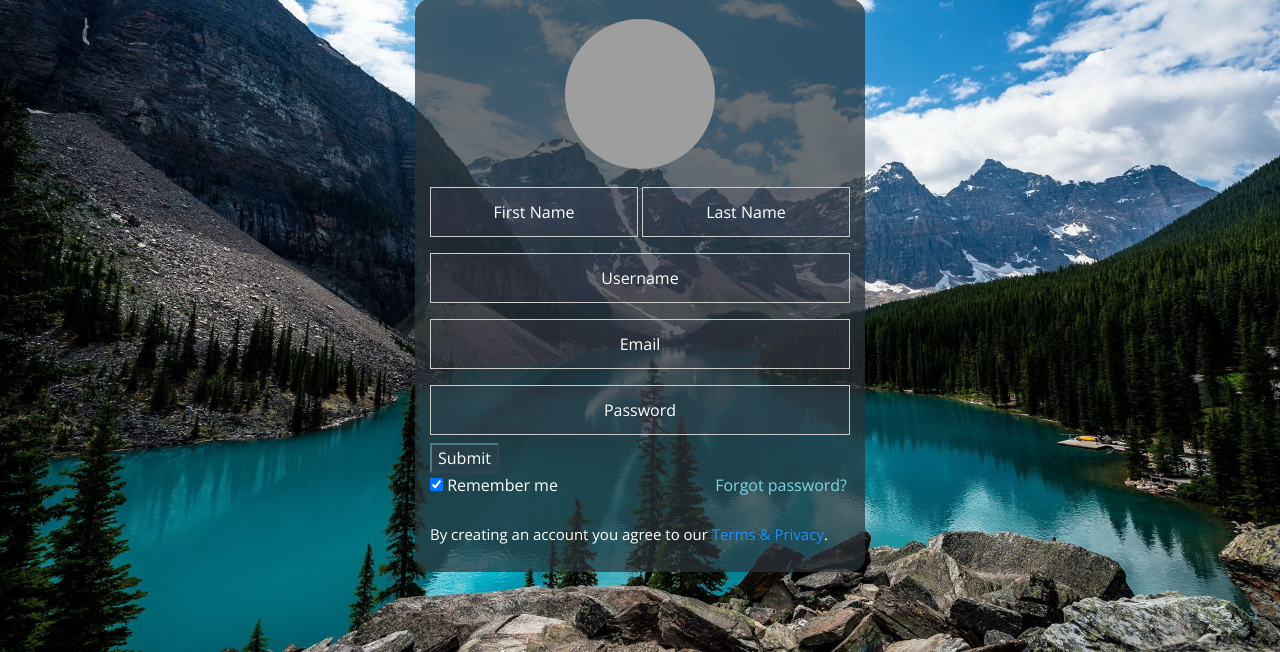
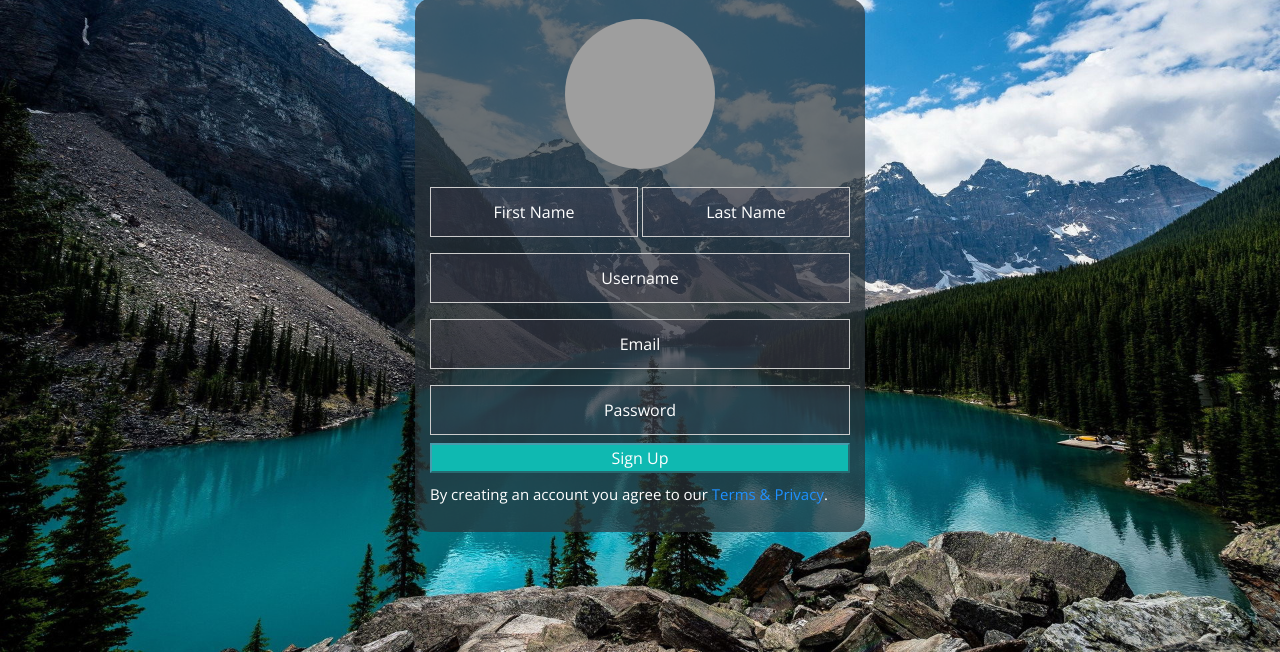
Before and after one commit to Ad-Mela/Ad-Mela, a PHP site: page /signup.php in a window 1280 px wide. Shown: the part 148-800 px from the top of the page. Run offline with PHP 8.4, Linux system fonts and the light colour scheme; some libraries are stand-ins or nearby versions; grey boxes are pictures that could not be loaded.

Commit message:
Signup signin fixed

```diff
--- a/categorypage.php
+++ b/categorypage.php
@@ -104,7 +104,7 @@ integrity="sha384-MCw98/SFnGE8fJT3GXwEOngsV7Zt27NXFoaoApmYm81iuXoPkFOJwJ8ERdknLP
 </head>
 <body>
 	<div class="container-fluid header">
-		<a href="#"><h1 style="padding-top:10px;color:white">Ad-Mela</h1></a>
+		<a href="index.php"><h1 style="padding-top:10px;color:white">Ad-Mela</h1></a>
 	</div>
 
 
--- a/signup.php
+++ b/signup.php
@@ -121,12 +121,11 @@ if(!isset($_SESSION['id']))
         margin:0 auto;
     }
 
+    .login-button{
+        /*background-color: #aab0c1;*/
+        background-color: #0fb9b1;
+    }
 
-
-    span.psw {
-        float: right;
-        padding-top: 16px;
-    }
     button {
         background-color: #666;
         color: white;
@@ -139,12 +138,6 @@ if(!isset($_SESSION['id']))
 
     button:hover {
         opacity: 0.8;
-    }
-
-    .cancelbtn {
-        width: auto;
-        padding: 10px 18px;
-         background-color: #666;
     }
 
     .dot {
@@ -186,16 +179,6 @@ if(!isset($_SESSION['id']))
         width:100%;
     }
 
-    /* Change styles for span and cancel button on extra small screens */
-    @media screen and (max-width: 300px) {
-        span.psw {
-           display: block;
-           float: none;
-        }
-        .cancelbtn {
-           width: 100%;
-        }
-    }
     </style>
 
 	<title>Signup</title>
@@ -209,16 +192,16 @@ if(!isset($_SESSION['id']))
         <nav class="navbar navbar-default navbar-fixed-top">
             <div class="container-fluid" align="left">
                 <div class="nav-bar-link-box">
-                    <a class="nav-bar-link" href="index.html">Home</a>
+                    <a class="nav-bar-link" href="index.php">Home</a>
                 </div>
                 <div class="nav-bar-link-box">
-                    <a class="nav-bar-link" href="categorypage.html">Categories</a>
+                    <a class="nav-bar-link" href="categorypage.php">Categories</a>
                 </div>
                 <div class="nav-bar-link-box">
-                    <a class="nav-bar-link" href="advertise.html">Post Ad</a>
+                    <a class="nav-bar-link" href="advertise.php">Post Ad</a>
                 </div>
                 <div class="nav-bar-link-box">
-                    <a class="nav-bar-link" href="signin.html">Sign in</a>
+                    <a class="nav-bar-link" href="signin.php">Sign in</a>
                 </div>
             </div>
         </nav>
@@ -228,7 +211,7 @@ if(!isset($_SESSION['id']))
         <div class="signin-box signin-box-background" style="padding-bottom:10px">
             <form name="signup_form" method="Post" action="signup_system.php">
                 <div style="text-align:center">
-                    <!-- <img style="border-radius:50%" class="dot" src="https://i.pinimg.com/originals/3b/7d/6f/3b7d6f60e2d450b899c322266fc6edfd.png"> -->
+
                     <img style="border-radius:50%" class="dot" src="https://previews.123rf.com/images/solargaria/solargaria1709/solargaria170900007/85362512-user-icon-male-avatar-in-business-suit-businessman-flat-icon-man-in-business-suit-avatar-of-business.jpg">
                 </div>
                 <div class="container">
@@ -244,32 +227,10 @@ if(!isset($_SESSION['id']))
 
                     <input type="password" class="signinbox-input-background" placeholder="Password" name="psw" required>
 
-                    <!-- <button type="submit" class="login-button">Sign Up</button> -->
-                    <input type="submit" class="signinbox-input-background" name="submit"></input>
-                    <!-- <label style="color:#fff;width:100%">
-                        <input type="checkbox" style="display:inline" checked="checked" name="remember"> Remember me
-
-                        <span class="psw" style="display:inline"><a href="#" style="color:#fff">Forgot password?</a></span>
-                    </label> -->
-
-                    <div>
-                        <p style="color:white">
-                            <input type="checkbox" checked="checked" name="remember"> Remember me
-                            <span style="float:right;margin-right:3px"><a href="#" style="color:#7ed6df">Forgot password?</a></span>
-                        </p>
-
-                    </div>
-
+                    <input type="submit" class="signinbox-input-background login-button" value="Sign Up" name="submit"></input>
                     <p style="color:#fff;font-size:15px;padding-top:10px">By creating an account you agree to our <a href="#" style="color:dodgerblue">Terms & Privacy</a>.</p>
-
-                    <!-- <span class="psw"><a href="#" style="color:#fff">Forgot password?</a></span> -->
-
                 </div>
 
-                <!-- <div class="signinbox-footer">
-                    <button type="button" class="cancelbtn">Cancel</button>
-                    <span class="psw"><a href="#" style="color:#fff">Forgot password?</a></span>
-                </div> -->
             </form>
         </div>
     </div>
```
Also changed, not shown: signin.php (+5 -17 lines).
